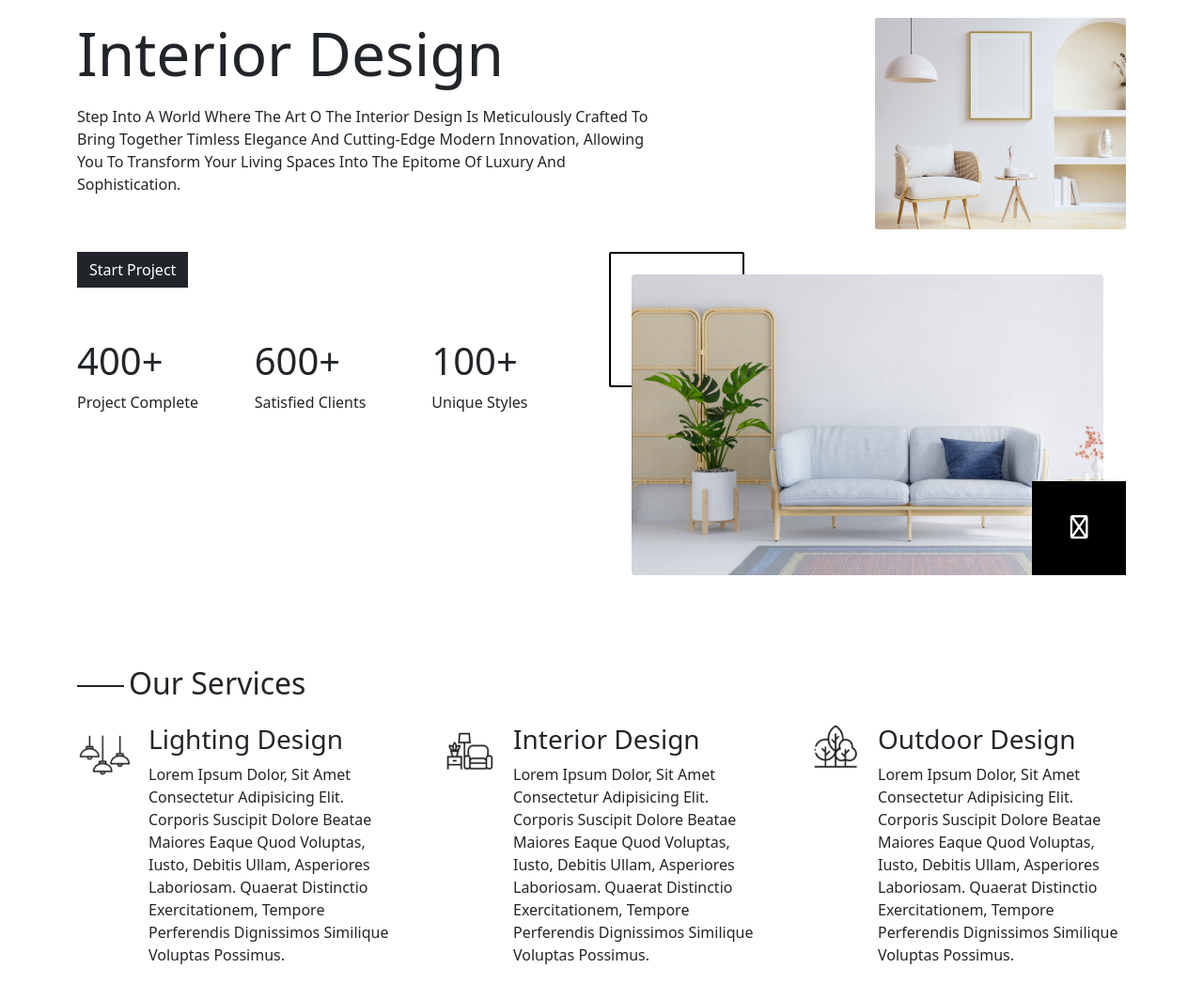
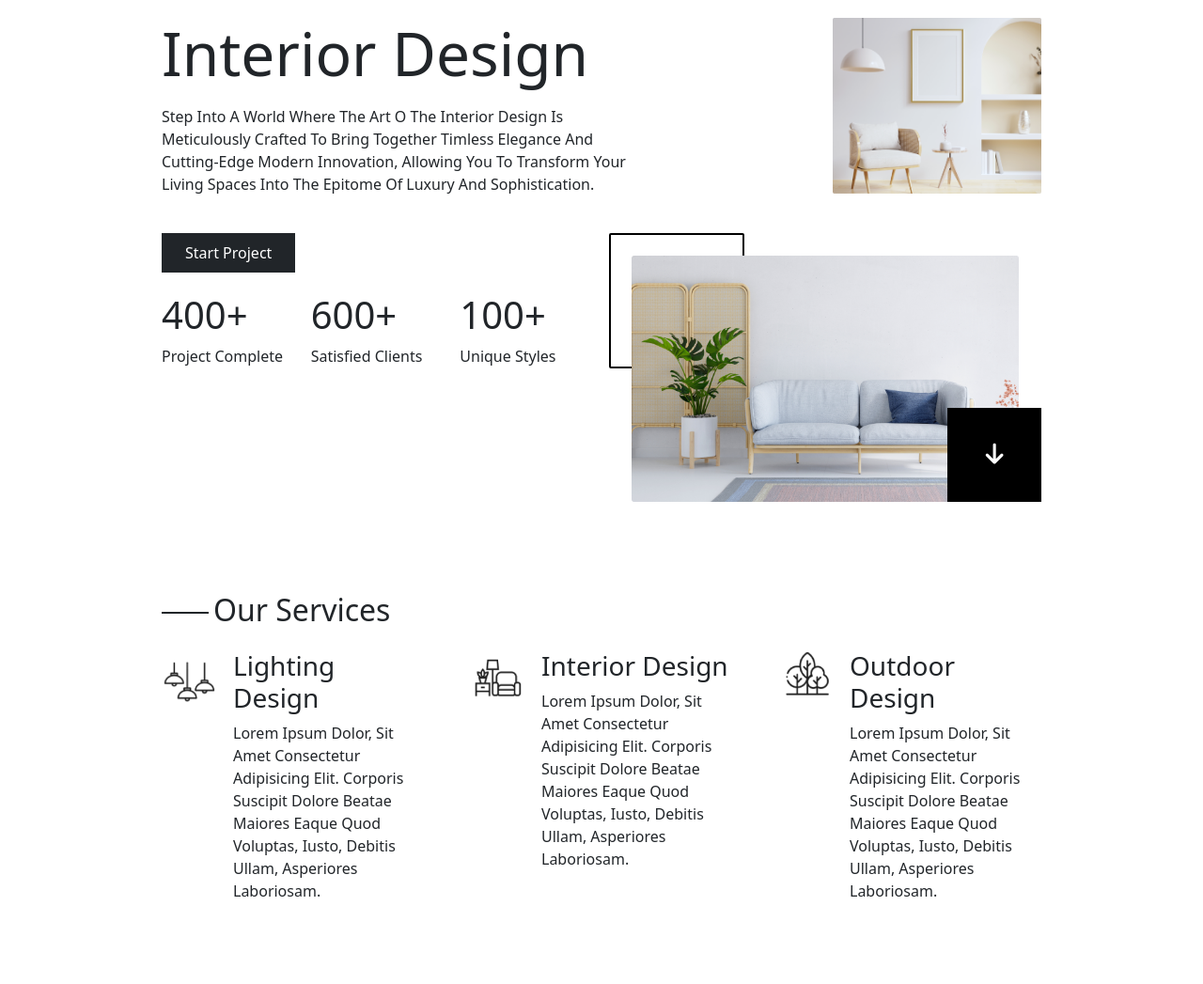
Before and after one commit to YoussefYaser/Web-Masters-Internship-week2-Task1, a plain HTML site: page index.html in a window 1280 px wide. Shown: the part 87-1134 px from the top of the page at 94% size. Drawn offline with Linux system fonts and the light colour scheme.

Commit message:
Landing page V1.1

```diff
--- a/css/main.css
+++ b/css/main.css
@@ -1,36 +1,45 @@
 /*start custom classes */
 
-.w-fit{
+.w-fit {
     width: fit-content;
 }
 
-.xy-center{
+.xy-center {
     display: flex;
     justify-content: center;
     align-items: center;
 }
 
-.pointer{
+.pointer {
     cursor: pointer;
 }
 
+@media (min-width: 1200px) {
+    .container,
+    .container-lg,
+    .container-md,
+    .container-sm,
+    .container-xl {
+        max-width: 960px !important;
+    }
+}
     /* end custom classes */
 
     /* start nav */
 
-.page nav{
+    .page nav {
         transition: 0.3s;
     }
 
-.page nav .navbar-brand img{
+    .page nav .navbar-brand img {
         width: 110px;
     }
 
-.page nav .navbar-collapse button{
+    .page nav .navbar-collapse button {
         font-size: 0.75rem;
     }
 
-.page nav .navbar-toggler{
+    .page nav .navbar-toggler {
         box-shadow: none;
     }
 
@@ -38,11 +47,11 @@
 
     /* start design */
 
-.page .design .container > div:nth-child(1) h1{
+    .page .design .container>div:nth-child(1) h1 {
         font-size: 4rem;
     }
 
-.page .design .image-plus::before{
+    .page .design .image-plus::before {
         content: '';
         width: 144px;
         height: 144px;
@@ -54,28 +63,18 @@
         z-index: -1;
     }
 
-.page .design .image-plus::after{
-    content: '\f063';
-    font-family: 'Font Awesome 6 Free' !important;
+    .page .design .image-plus span {
         width: 100px;
         height: 100px;
-    position: absolute;
-    display: flex;
-    justify-content: center;
-    align-items: center;
         font-size: 25px;
-    background-color: #000;
-    bottom: 0;
-    right: 0;
-    color: #fff;
     }
 
-@media(min-width : 992px){
-    .page .design .container > div:nth-child(1) p{
+    @media(min-width : 992px) {
+        .page .design .container>div:nth-child(1) p {
             width: 75%;
         }
 
-    .page .design .statistics{
+        .page .design .statistics {
             height: 50%;
         }
     }
@@ -84,15 +83,15 @@
 
     /* start services */
 
-.page .services span img{
+    .page .services span img {
         width: 60px;
     }
 
-.page .services h2::before{
+    .page .services h2::before {
         content: '';
         display: inline-block;
         width: 50px;
-    border: 1px solid ;
+        border: 1px solid;
         position: relative;
         transform: translateY(-8px);
         margin-right: 5px;
@@ -102,22 +101,22 @@
 
     /* start steps */
 
-.page .steps span{
+    .page .steps span {
         width: 40px;
         height: 40px;
     }
 
-.page .steps p{
+    .page .steps p {
         padding-left: calc(60px - 20px);
         margin-left: 20px;
     }
 
-.page .steps img{
+    .page .steps img {
         max-height: 655px;
     }
 
-@media(min-width : 768px){
-    .page .steps p{
+    @media(min-width : 768px) {
+        .page .steps p {
             padding-left: calc(90px - 20px);
         }
     }
@@ -126,15 +125,16 @@
 
     /* start customers */
 
-.customers h2{
+    .customers h2 {
         width: 100%;
     }
 
-@media(min-width : 768px){
-    .customers .row > div:nth-of-type(2){
+    @media(min-width : 768px) {
+        .customers .row>div:nth-of-type(2) {
             width: calc(100% - 75px) !important;
         }
-    .customers h2{
+
+        .customers h2 {
             width: 50%;
         }
     }
@@ -143,77 +143,78 @@
 
     /* start footer */
 
-footer{
+    footer {
         background: linear-gradient(#fff 0px, #fff 22px, #000 22px);
     }
 
-footer .subscribe{
+    footer .subscribe {
         box-shadow: 0 0 10px 0 rgba(0, 0, 0, 0.227);
     }
 
     footer,
-footer .subscribe button{
+    footer .subscribe button {
         font-size: 0.9rem;
     }
 
-footer img{
+    footer img {
         width: 80px;
     }
 
-footer p{
+    footer p {
         color: #ccc;
     }
 
-footer .links li{
+    footer .links li {
         width: 30px;
         height: 30px;
         background-color: #2f2f2f;
         transition: 0.3s;
     }
 
-footer .links li:hover{
+    footer .links li:hover {
         background-color: #6c6c6c;
     }
 
-footer ul.our-services li{
+    footer ul.our-services li {
         color: #ccc;
         transition: 0.3s;
     }
 
-footer ul.our-services li:hover{
+    footer ul.our-services li:hover {
         transform: translateX(5px);
     }
 
-footer .footer-content > div{
+    footer .footer-content>div {
         width: 100%;
     }
 
-@media(min-width : 768px){
-    footer .footer-content> div:nth-of-type(1){
+    @media(min-width : 768px) {
+        footer .footer-content>div:nth-of-type(1) {
             width: 25%;
         }
 
-    footer .footer-content > div:nth-of-type(2){
+        footer .footer-content>div:nth-of-type(2) {
             width: fit-content;
         }
     }
 
-@media(max-width : 500px){
-    footer .footer-content > div:nth-of-type(2){
+    @media(max-width : 500px) {
+        footer .footer-content>div:nth-of-type(2) {
             justify-content: center !important;
         }
-    footer .our-services{
+
+        footer .our-services {
             width: 50%;
         }
 
-    footer .our-services li{
+        footer .our-services li {
             width: fit-content;
             margin: auto;
         }
     }
 
-@media(max-width : 330px){
-    footer .our-services{
+    @media(max-width : 330px) {
+        footer .our-services {
             width: 100%;
         }
     }
--- a/index.html
+++ b/index.html
@@ -6,13 +6,13 @@
     <meta name="viewport" content="width=device-width, initial-scale=1.0">
     <title>Task 1</title>
 
+    <!-- start bootstrap -->
+    <link rel="stylesheet" href="css/bootstrap.min.css">
+    <!-- end bootstrap -->
+
     <!-- start font awesome -->
     <link rel="stylesheet" href="css/all.min.css">
     <!-- end font awesome -->
-
-    <!-- start bootstrap -->
-    <link rel="stylesheet" href="css/bootstrap.min.css">
-    <!-- end bootstrap -->
 
     <link rel="stylesheet" href="css/main.css">
 </head>
@@ -78,7 +78,7 @@
                     <div class="row g-3">
                         <div class="col-md-6 ">
                             <div class="statistics d-flex flex-column justify-content-between">
-                                <button class="btn btn-dark w-fit rounded-0 text-capitalize mb-3 mx-auto mx-md-0">start project</button>
+                                <button class="btn btn-dark w-fit rounded-0 text-capitalize mb-3 mx-auto mx-md-0 px-4 py-2">start project</button>
                                 <div class="row g-3 fw-light text-center text-md-start">
                                     <div class="col-4">
                                         <h2 class="fw-normal fs-1">400+</h2>
@@ -98,6 +98,9 @@
                         <div class="col-md-6">
                             <div class="image-plus position-relative z-0 px-4 pt-4">
                                 <img src="assets/Image 2.png" class="w-100" alt="">
+                                <span class="position-absolute bottom-0 end-0 xy-center bg-black text-white">
+                                    <i class="fa-solid fa-arrow-down"></i>
+                                </span>
                             </div>
                         </div>
                     </div>
@@ -118,8 +121,7 @@
                         <div>
                             <h3>lighting design</h3>
                             <p>Lorem ipsum dolor, sit amet consectetur adipisicing elit. Corporis suscipit dolore beatae
-                                maiores eaque quod voluptas, iusto, debitis ullam, asperiores laboriosam. Quaerat
-                                distinctio exercitationem, tempore perferendis dignissimos similique voluptas possimus.
+                                maiores eaque quod voluptas, iusto, debitis ullam, asperiores laboriosam.
                             </p>
                         </div>
                     </div>
@@ -130,8 +132,7 @@
                         <div>
                             <h3>interior design</h3>
                             <p>Lorem ipsum dolor, sit amet consectetur adipisicing elit. Corporis suscipit dolore beatae
-                                maiores eaque quod voluptas, iusto, debitis ullam, asperiores laboriosam. Quaerat
-                                distinctio exercitationem, tempore perferendis dignissimos similique voluptas possimus.
+                                maiores eaque quod voluptas, iusto, debitis ullam, asperiores laboriosam.
                             </p>
                         </div>
                     </div>
@@ -142,8 +143,7 @@
                         <div>
                             <h3>outdoor design</h3>
                             <p>Lorem ipsum dolor, sit amet consectetur adipisicing elit. Corporis suscipit dolore beatae
-                                maiores eaque quod voluptas, iusto, debitis ullam, asperiores laboriosam. Quaerat
-                                distinctio exercitationem, tempore perferendis dignissimos similique voluptas possimus.
+                                maiores eaque quod voluptas, iusto, debitis ullam, asperiores laboriosam.
                             </p>
                         </div>
                     </div>
@@ -181,7 +181,7 @@
                                 </span>
                             </li>
                         </ul>
-                        <button class="btn btn-dark rounded-0 text-capitalize">learn more</button>
+                        <button class="btn btn-dark rounded-0 text-capitalize px-4 py-2">learn more</button>
                     </div>
                 </div>
             </div>
@@ -205,8 +205,7 @@
                                 <p
                                     class="mb-0 border border-2 border-secondary border-top-0 border-end-0 border-bottom-0">
                                     Lorem, ipsum dolor sit amet consectetur adipisicing elit. Qui, nesciunt voluptates!
-                                    Voluptate consequuntur maiores minima, expedita numquam, dolorem, nam porro
-                                    consequatur nisi accusantium sint eius vitae exercitationem sunt omnis magni.
+                                    Voluptate consequuntur maiores minima, expedita numquam, dolorem.
                                 </p>
                             </li>
                             <li class="mb-5">
@@ -219,8 +218,7 @@
                                 <p
                                     class="mb-0 border border-2 border-secondary border-top-0 border-end-0 border-bottom-0">
                                     Lorem, ipsum dolor sit amet consectetur adipisicing elit. Qui, nesciunt voluptates!
-                                    Voluptate consequuntur maiores minima, expedita numquam, dolorem, nam porro
-                                    consequatur nisi accusantium sint eius vitae exercitationem sunt omnis magni.
+                                    Voluptate consequuntur maiores minima, expedita numquam, dolorem.
                                 </p>
                             </li>
                             <li class="mb-5">
@@ -232,8 +230,7 @@
                                 </div>
                                 <p class="mb-0">
                                     Lorem, ipsum dolor sit amet consectetur adipisicing elit. Qui, nesciunt voluptates!
-                                    Voluptate consequuntur maiores minima, expedita numquam, dolorem, nam porro
-                                    consequatur nisi accusantium sint eius vitae exercitationem sunt omnis magni.
+                                    Voluptate consequuntur maiores minima, expedita numquam, dolorem.
                                 </p>
                             </li>
                         </ul>
```
Lines whose indentation alone changed are shown as unchanged.
